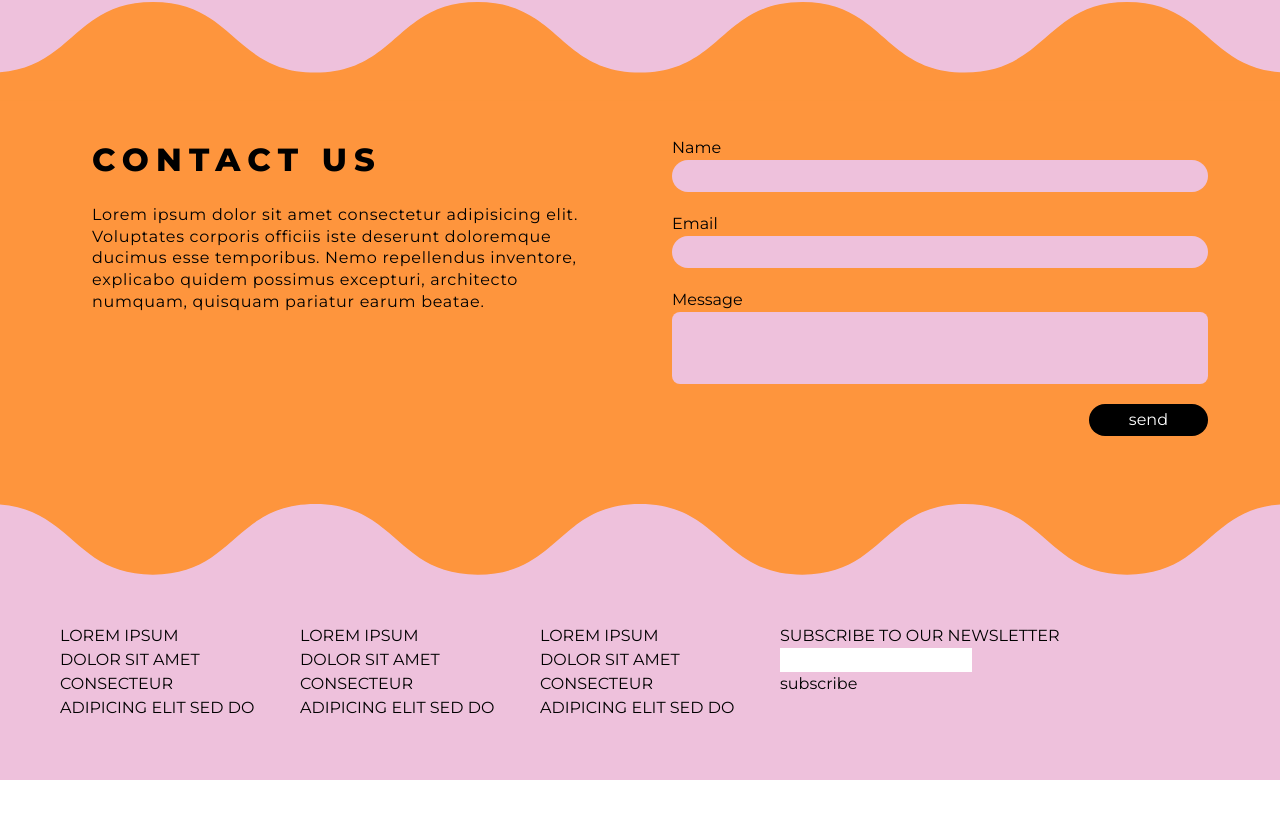
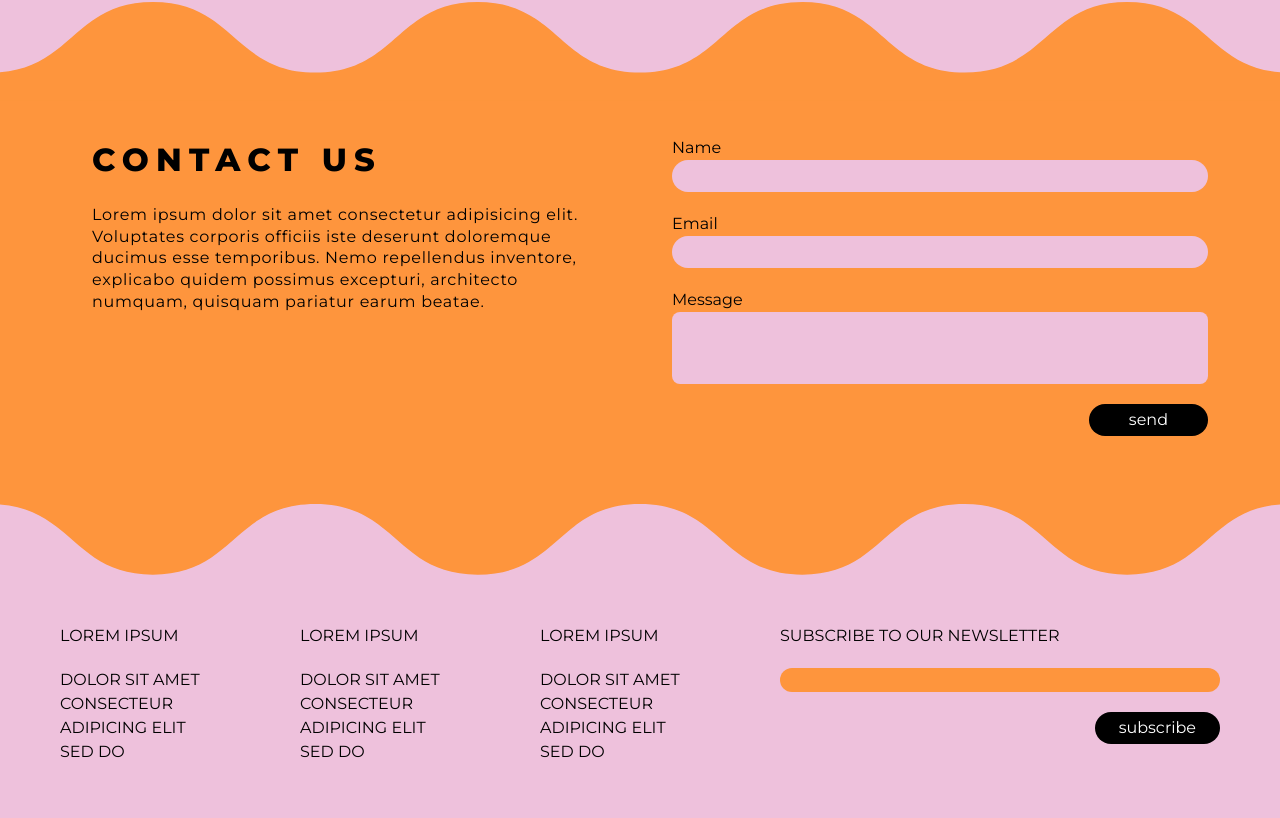
Before and after one commit to RinnieRambler/Funky-town, a plain HTML site: page index.html in a window 1280 px wide. Shown: the part 3285-4103 px from the top of the page. Before the commit the page ends 4065 px from the top, so only its background shows below. Drawn offline with nearby package versions, Linux system fonts and the light colour scheme.

Commit message:
Footer styling
Spacing and alignment

```diff
--- a/index.html
+++ b/index.html
@@ -84,7 +84,7 @@
         <div class="bg-yellow pt-16 px-16">
             <img class="rounded-t-full" src="/images/bold-website-assets/bold-6.jpg" alt="">
         </div>
-        <div class="bg-orange p-10 flex items-end  pb-16 ">
+        <div class="bg-orange p-10 flex items-end pb-16">
             <div>
                 <h2 class="text-white">Duis aute irure</h2>
                 <p class="py-5">Lorem ipsum dolor sit amet, consectetur adipisicing elit. Velit itaque perspiciatis impedit tempore obcaecati quae maiores vitae esse, harum dicta consectetur repellendus saepe unde sequi nobis tenetur iure minima expedita.</p>
@@ -139,32 +139,32 @@
         <svg class="w-full absolute" viewBox="0 0 1440 111" fill="none" xmlns="http://www.w3.org/2000/svg">
             <path d="M1816 31.6148C1724.67 31.6148 1724.67 111 1633.31 111C1541.96 111 1541.98 31.6148 1450.63 31.6148C1359.27 31.6148 1359.29 111 1267.96 111C1176.63 111 1176.63 31.6148 1085.29 31.6148C993.959 31.6148 993.959 111 902.626 111C811.293 111 811.293 31.6148 719.959 31.6148C628.626 31.6148 628.626 111 537.293 111C445.959 111 445.959 31.6148 354.626 31.6148C263.293 31.6148 263.293 111 171.959 111C80.6261 111 80.6261 31.6148 -10.7072 31.6148C-102.041 31.6148 -102.041 111 -193.354 111C-284.667 111 -284.667 31.6148 -376 31.6148V0H720H1816V31.6148Z" fill="#FE953D"/>
             </svg>
-        <div class="p-5">
-            <h4>Lorem ipsum</h4>
+        <div class="flex flex-col p-5">
+            <h4 class="pb-5">Lorem ipsum</h4>
             <a>Dolor sit amet</a>
             <a>consecteur</a>
             <a>adipicing elit</a>
             <a>sed do</a>
         </div>
-        <div class="p-5">
-            <h4>Lorem ipsum</h4>
+        <div class="flex flex-col p-5">
+            <h4 class="pb-5">Lorem ipsum</h4>
             <a>Dolor sit amet</a>
             <a>consecteur</a>
             <a>adipicing elit</a>
             <a>sed do</a>
         </div>
-        <div class="p-5">
-            <h4>Lorem ipsum</h4>
+        <div class="flex flex-col p-5">
+            <h4 class="pb-5">Lorem ipsum</h4>
             <a>Dolor sit amet</a>
             <a>consecteur</a>
             <a>adipicing elit</a>
             <a>sed do</a>
         </div>
         <div class="col-span-2 p-5">
-            <h4>Subscribe to our newsletter</h4>
+            <h4 class="pb-5">Subscribe to our newsletter</h4>
             <form>
-                <input type="email" id="email" name="email">
-                <input type="submit" value="subscribe">
+                <input class="bg-orange rounded-full w-full" type="email" id="email" name="email">
+                <input class="bg-black rounded-full text-white px-6 py-1 mt-5 ml-auto" type="submit" value="subscribe">
             </form>
         </div>
 
```
